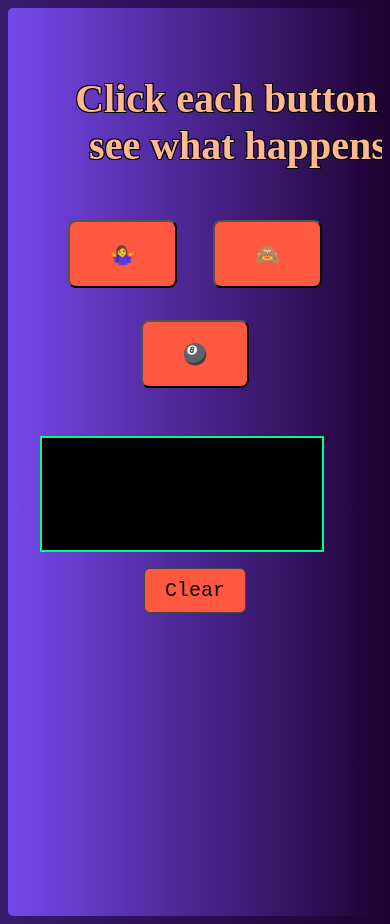
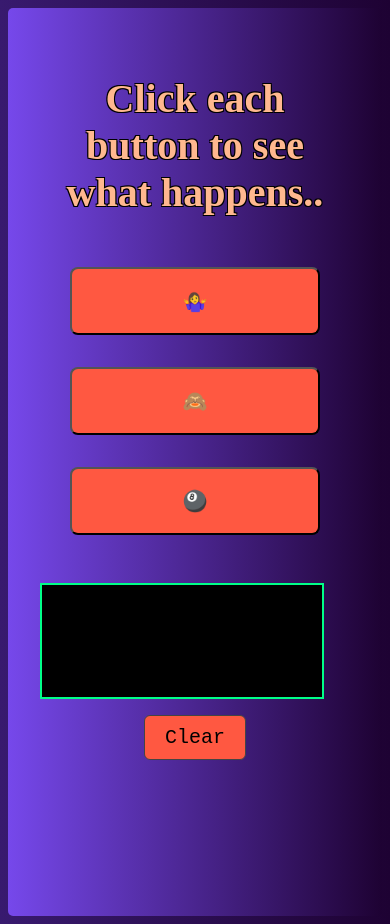
Before and after one commit to edenjermendi/random-generator, a plain HTML site: page index.html in a window 390 px wide. Drawn offline with Linux system fonts and the light colour scheme.

Commit message:
Fix: responsive H1 styling and button layout for mobile

```diff
--- a/index.html
+++ b/index.html
@@ -10,7 +10,7 @@
   <body>
 
     <main>
-    <div id="h1"><h1>Click each button to see what happens..<h1></div>
+    <div id="h1"><h1>Click each button to see what happens..</h1></div>
 
     <button class="button1">🤷‍♀️</button>
     <button class="button2">🙈</button>
--- a/styles.css
+++ b/styles.css
@@ -23,12 +23,14 @@ main {
 #h1 {
     font-size: 1.25rem;
     margin: 0 auto;
-    padding: 0.5rem;
-    width: 400px;
-    border-radius: 12px black;
+    padding: 0.5rem 1rem;
+    max-width: 90%;
+    border-radius: 12px;
     color: rgb(253, 253, 253);
     background-blend-mode: overlay;
+    text-align: center;
 }
+
 
 h1 {
   color: #FFB88F;
@@ -58,18 +60,26 @@ button {
     font-size: 1.25rem;
     margin: 1rem;
     border-radius: 8px;
+    max-width: 100%;
+    width: 250px;
 }
 
 .clear-button {
   background-color: #FF5841;
-  color: inherit;
+  color: black;
   border: 1px solid #444;
   padding: 10px 20px;
   font-family: 'Courier New', monospace;
   border-radius: 6px;
   cursor: pointer;
   transition: background-color 0.2s ease;
+
+  /* fix button sizing */
+  width: fit-content;
+  display: inline-block;
+  margin: 1rem auto;
 }
+
 
 .clear-button:hover {
   background-color: #2c2624;
```
